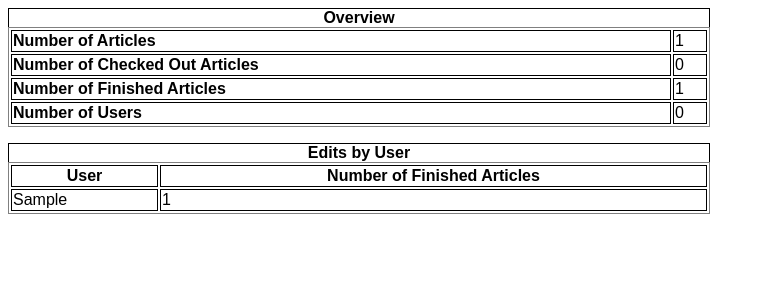
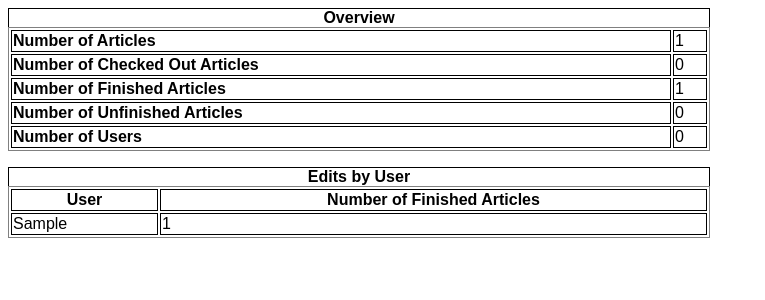
Before and after one commit to reedy/AutoWikiBrowserTypoScan, a PHP site: page /?action=1 in a window 1280 px wide. Shown: the top 300 px of the page, without its empty margins (0-765 px from the left). Run offline with PHP 8.4, Linux system fonts and the light colour scheme; tables that the repository leaves empty hold one stand-in row (values such as "Sample post").

Commit message:
Add Number of Unfinished Articles to Stats
Add settings, but commented out (dictionaries dont serialise by default)

git-svn-id: https://autowikibrowser.svn.sourceforge.net/svnroot/autowikibrowser/TypoScan@3179 b999ae8e-1018-0410-9b92-f9ef6f55c712

```diff
--- a/index.php
+++ b/index.php
@@ -117,7 +117,8 @@
 			//Number of articles in Database
 			$query = "SELECT COUNT(articleid) AS noarticles FROM articles";
 			$result=mysql_fetch_array(mysql_query($query));
-			PrintTableRow("Number of Articles", $result['noarticles']);
+			$totalArticles = $result['noarticles'];
+			PrintTableRow("Number of Articles", $totalArticles);
 
 			//Number of currently checked out articles
 			$query = "SELECT COUNT(articleid) AS nocheckedout FROM articles WHERE (checkedout >= DATE_SUB(NOW(), INTERVAL 2 HOUR)) AND (finished = 0)";
@@ -127,7 +128,11 @@
 			//Number of finished articles
 			$query = "SELECT COUNT(articleid) AS nofinished FROM articles WHERE (finished = 1)";
 			$result=mysql_fetch_array(mysql_query($query));
-			PrintTableRow("Number of Finished Articles", $result['nofinished']);
+			$unfinishedArticles = $result['nofinished'];
+			PrintTableRow("Number of Finished Articles", $unfinishedArticles);
+
+			//Number of unfinished articles
+			PrintTableRow("Number of Unfinished Articles", ($totalArticles - $unfinishedArticles));
 
 			//Number of users
 			$query = "SELECT COUNT(*)-1 AS nousers FROM (SELECT DISTINCT user FROM articles GROUP BY user) AS usercount"; //-1 as it seems to +1 on usercount
```
